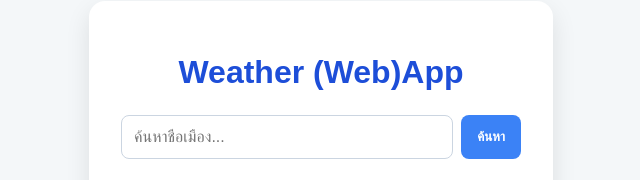
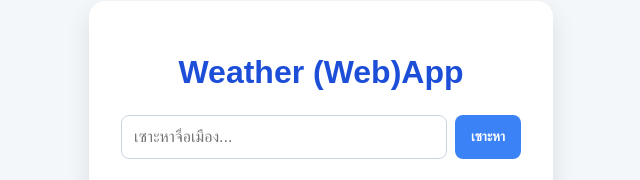
Before and after one commit to C-Maneenuan/my-weather-app, a plain HTML site: page index.html in a window 1280 px wide. Shown: the part 217-397 px from the top of the page, 319-959 px from the left. Drawn offline with Linux system fonts and the light colour scheme.

Commit message:
Update index.html

```diff
--- a/index.html
+++ b/index.html
@@ -10,8 +10,8 @@
     <div class="app-container">
         <h1>Weather (Web)App</h1>
         <form id="search-form">
-            <input type="text" id="city-input" placeholder="ค้นหาชื่อเมือง..." required>
-            <button type="submit">ค้นหา</button>
+            <input type="text" id="city-input" placeholder="เซาะหาจื่อเมือง..." required>
+            <button type="submit">เซาะหา</button>
         </form>
         <div id="weather-info-container" class="weather-info">
             <!-- ข้อมูลสภาพอากาศจะแสดงที่นี่ -->
```
